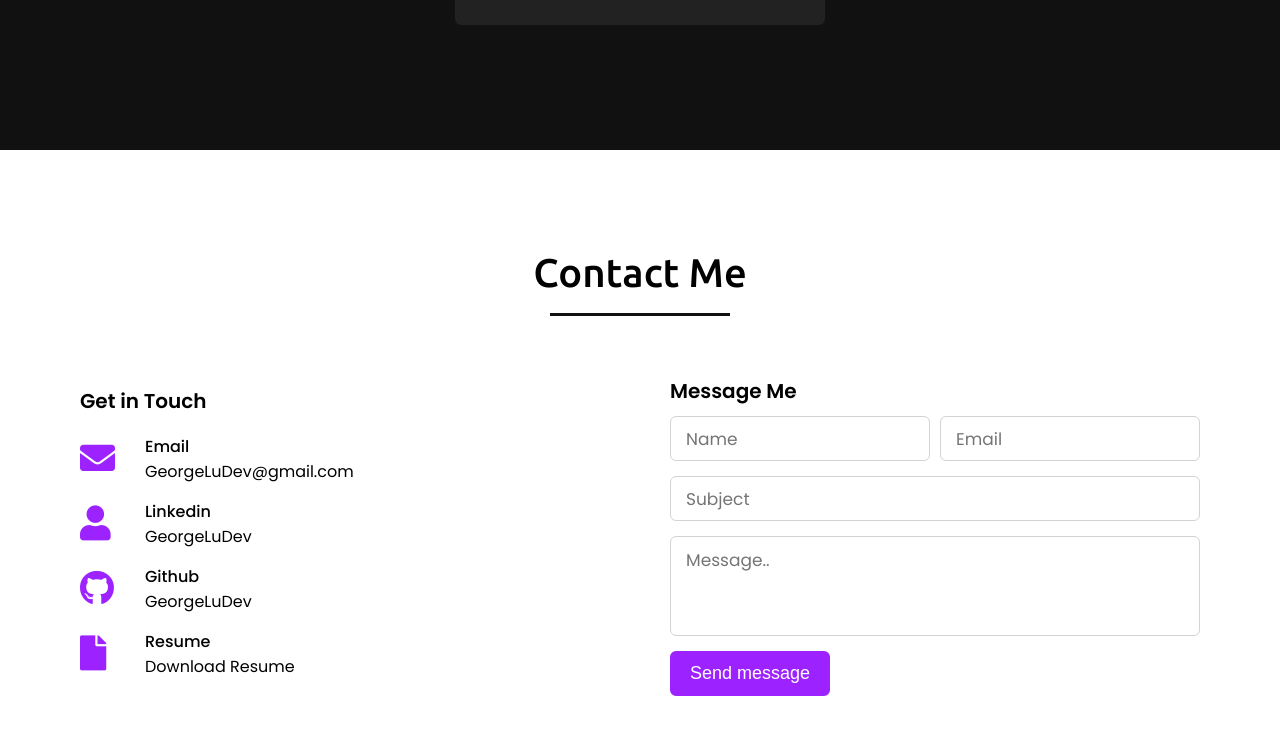
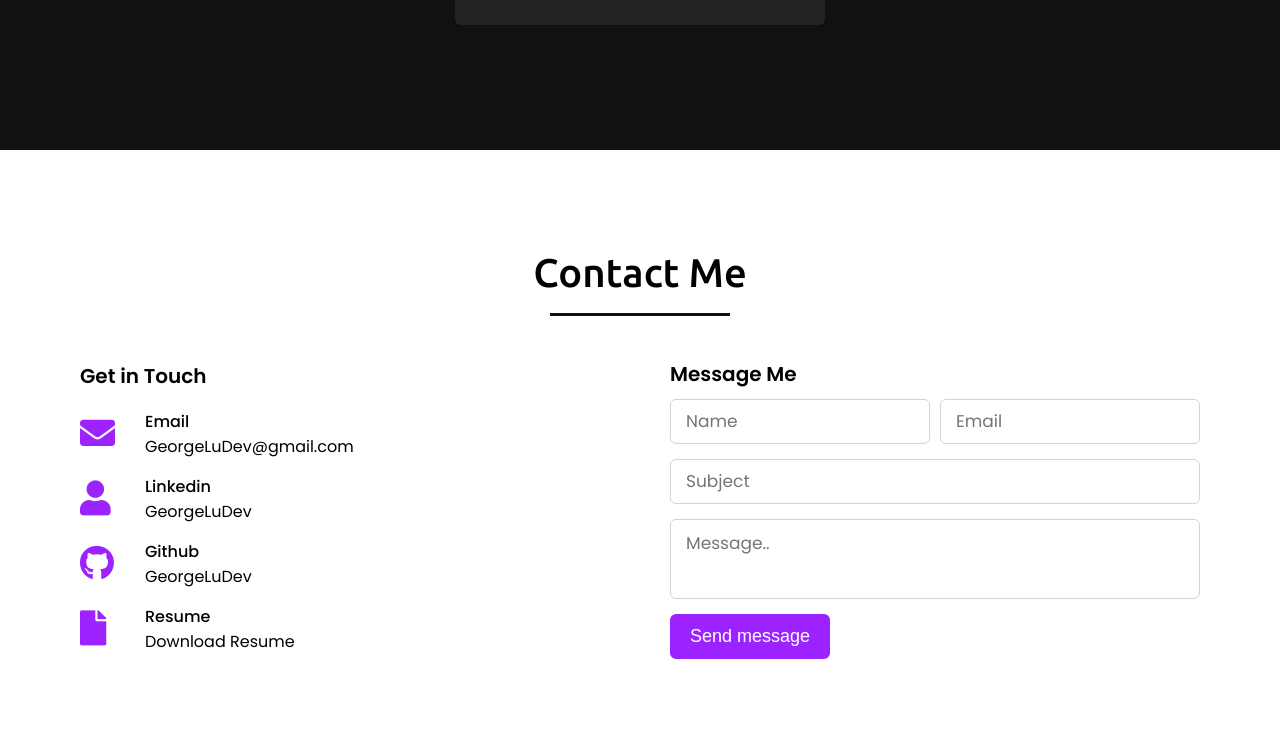
Before and after one commit to GeorgeLu00/GeorgeLu00.github.io, a plain HTML site: page index.html in a window 1280 px wide. Shown: the part 4753-5487 px from the top of the page. Drawn offline with nearby package versions, Linux system fonts and the light colour scheme.

Commit message:
fixed alignment issue

```diff
--- a/styles.css
+++ b/styles.css
@@ -500,6 +500,10 @@ section .title::after{
 }
 
 /* contact section styling */
+.contact .title{
+    margin-bottom: 30px;
+}
+
 .contact .contact-content .column{
     width: calc(50% - 30px);
 }
@@ -509,7 +513,7 @@ section .title::after{
     margin-bottom: 10px;
 }
 .contact .contact-content .left .text{
-    margin-top: 10px;
+    margin-top: 15px;
 }
 .contact .contact-content .left p{
     text-align: justify;
@@ -557,7 +561,7 @@ section .title::after{
     margin-bottom: 15px;
 }
 .contact .right form .textarea{
-    height: 100px;
+    height: 80px;
     width: 100%;
 }
 .contact .right form .name{
```
